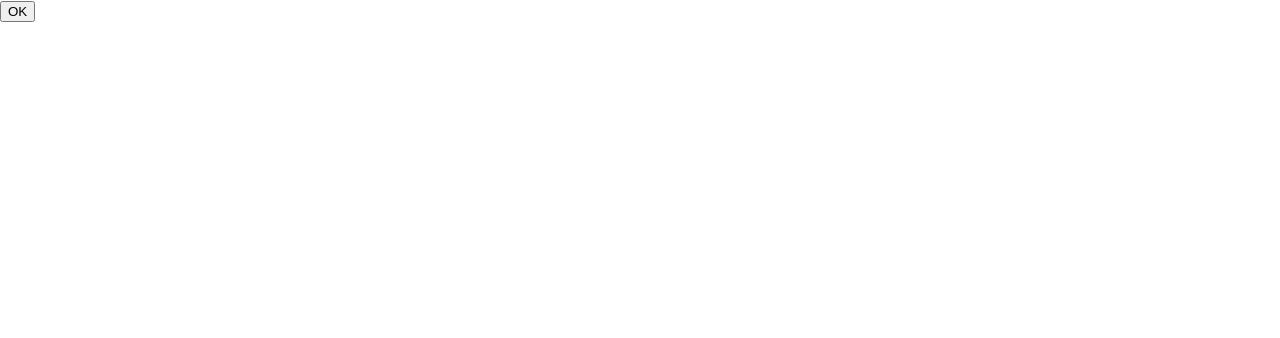
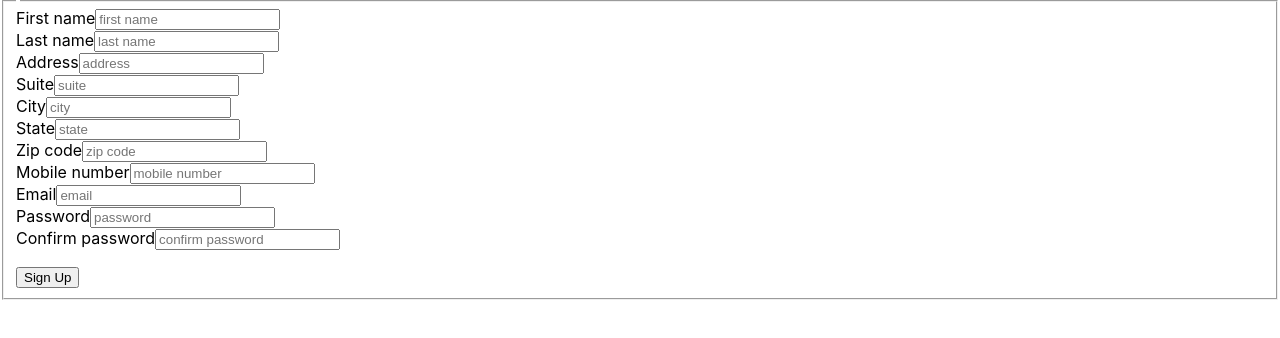
Before and after one commit to jasoncarcamo/pizzeria-template-website, a React (Create React App) app: page /signup in a window 1280 px wide. Shown: the top 338 px of the page. Built offline with nearby package versions, Linux system fonts and the light colour scheme; no server answers.

Commit message:
Initial commit

```diff
--- a/src/App/App.js
+++ b/src/App/App.js
@@ -1,6 +1,10 @@
 import React from 'react';
 import './App.css';
 import AppContext from "../Contexts/AppContext/AppContext";
+import {Route} from "react-router-dom";
+
+import LogIn from "../Components/LogIn/LogIn";
+import SignUp from "../Components/SignUp/SignUp";
 
 class App extends React.Component {
 
@@ -11,7 +15,8 @@ class App extends React.Component {
             <>
 
                 <main>
-                    <button onClick={()=>{ this.context.cartContext.updateCurrentOrder({id: 1, type: "Pasta"})}}>OK</button>
+                    <Route exact path="/login" component={LogIn}></Route>
+                    <Route exact path="/signup" component={SignUp}></Route>
                 </main>
 
             </>
--- a/src/Components/LogIn/LogInForm/LogInForm.js
+++ b/src/Components/LogIn/LogInForm/LogInForm.js
@@ -1,13 +1,92 @@
 import React from "react";
 
 export default class LogIn extends React.Component{
+    constructor(props){
+        super(props);
+        this.state = {
+            email: "",
+            password: "",
+            error: ""
+        };
+    };
+
+    handleInput = (e)=>{
+        this.setState({
+            [e.target.name]: e.target.value
+        });
+    };
+
+    renderLabelName = (name)=>{
+        let newName = name.split("");
+        let upperCaseChar = newName[0].toUpperCase();
+
+        newName[0] = upperCaseChar;
+
+        newName = newName.join("");
+
+        return newName;
+    };
+
+    renderPlaceHolder = (placeholder)=>{
+        return placeholder.split("_").join(" ");
+    }
+
+    renderInputs = ()=>{
+        let inputs;
+
+        inputs = Object.keys(this.state).map((name, index)=>{
+            if(name !== "error"){
+                return (
+                    <div key={index}>
+                        <label htmlFor={`login_${name}`}>{this.renderLabelName(name)}</label>
+                        <input id={`login_${name}`} name={name} value={this.state[name]} onChange={this.handleInput} placeholder={this.renderPlaceHolder(name)}/>
+                    </div>
+                );
+            };
+        });
+
+        return inputs;
+    };
+
+    handleLogIn = (e)=>{
+        e.preventDefault();
+
+        fetch("https://localhost:8000/api/login", {
+            method: "POST",
+            headers: {
+                'content-type': "application/json"
+            },
+            body: JSON.stringify({
+                email: this.state.email,
+                password: this.state.password
+            })
+        })
+            .then( res => {
+                if(!res.ok){
+                    return res.json().then( e => Promise.reject(e));
+                };
+
+                return res.json();
+            })
+            .then( resData => {
+                console.log(resData);
+            })
+            .catch( err => {
+                this.setState({
+                    error: err.error
+                });
+            });
+    }
+
     render(){
         return (
-            <form>
+            <form onSubmit={this.handleLogIn}>
                 <fieldset>
                     <legend></legend>
 
-                    <button>Log In</button>
+                    {this.renderInputs()}
+
+                    <button tyoe="submit">Log In</button>
                 </fieldset>
             </form>
         );
--- /dev/null
+++ b/src/Components/SignUp/SignUp.js
@@ -0,0 +1,12 @@
+import React from "react";
+import SignUpForm from "./SignUpForm/SignUpForm";
+
+export default class SignUp extends React.Component{
+    render(){
+        return (
+            <section id="signup-section">
+                <SignUpForm/>
+            </section>
+        );
+    };
+};
--- /dev/null
+++ b/src/Components/SignUp/SignUpForm/SignUpForm.js
@@ -0,0 +1,152 @@
+import React from "react";
+
+export default class SignUpForm extends React.Component{
+    constructor(props){
+        super(props);
+        this.state = {
+            first_name: "",
+            last_name: "",
+            address: "",
+            suite: "",
+            city: "",
+            state: "",
+            zip_code: "",
+            mobile_number: "",
+            email: "",
+            password: "",
+            confirm_password: "",
+            error: ""
+        };
+    };
+
+    handleInput = (e)=>{
+        this.setState({
+            [e.target.name]: e.target.value
+        });
+    };
+
+    renderLabelName = (name)=>{
+        let newName = name.split("_");
+        let secondSplit = newName[0].split("");
+        let upperCaseChar = newName[0].split("")[0].toUpperCase();
+
+        secondSplit[0] = upperCaseChar;
+
+        secondSplit = secondSplit.join("");
+
+        if(!!newName[1]){
+            secondSplit = secondSplit + " " + newName[1];
+        };
+
+        return secondSplit;
+    }
+
+    renderPlaceHolder = (placeholder)=>{
+        return placeholder.split("_").join(" ");
+    }
+
+    renderInputs = ()=>{
+        let inputs;
+
+        inputs = Object.keys(this.state).map((name, i)=>{
+
+            if(name !== "error"){
+                return (
+                    <div key={i}>
+                        <label htmlFor={`signup_${name}`} key={i}>{this.renderLabelName(name)}</label>
+                        <input id={`signup_${name}`} name={name} value={this.state[name]} onChange={this.handleInput} placeholder={this.renderPlaceHolder(name)}/>
+                    </div>
+                );
+            };
+        });
+
+        return inputs;
+    }
+
+    handleSignUp = (e)=>{
+        e.preventDefault();
+
+        const {
+            first_name,
+            last_name,
+            address,
+            suite,
+            city,
+            state,
+            zip_code,
+            mobile_number,
+            email,
+            password
+        } = this.state;
+
+        const newUser = {
+            first_name,
+            last_name,
+            address,
+            suite,
+            city,
+            state,
+            zip_code,
+            mobile_number,
+            email,
+            password
+        };
+
+        for(const [key, value] of Object.entries(newUser)){
+            if(key !== "suite"){
+                if(value === ""){
+                    const input = document.getElementById(`signup_${key}`);
+
+                    input.style.border = "1px solid red";
+
+                    this.setState({
+                        error: "Missing requirement(s)"
+                    });
+
+                    return;
+
+                };
+            };
+        };
+
+        fetch("https://localhost:8000/api/register", {
+            method: "POST",
+            headers: {
+                'content-type': "application/json",
+            },
+            body: JSON.stringify(newUser)
+        })
+            .then( res => {
+                if(!res.ok){
+                    return res.json().then( e => Promise.reject(e));
+                };
+
+                return res.json();
+            })
+            .then( resData => {
+                console.log(resData);
+            })
+            .catch( err => {
+                this.setState({
+                    error: err.error
+                });
+            });
+    }
+
+    render(){
+
+        return (
+            <form onSubmit={this.handleSignUp}>
+                <fieldset>
+                    <legend></legend>
+
+                    {this.renderInputs()}
+
+                    <p>{this.state.error}</p>
+
+                    <button type="submit">Sign Up</button>
+                </fieldset>
+            </form>
+        )
+    }
+}
--- a/src/Contexts/AppContext/AppContext.js
+++ b/src/Contexts/AppContext/AppContext.js
@@ -14,7 +14,6 @@ export default AppContext;
 export class AppProvider extends React.Component{
 
     componentDidMount(){
-        console.log("App context mounted")
     }
 
     render(){
@@ -27,9 +26,6 @@ export class AppProvider extends React.Component{
             cartContext: this.props.cartContext
         };
 
-        console.log(value)
-        console.log(this.props.ordersContext)
-
         return (
             <AppContext.Provider value={value}>
                 {this.props.children}
--- a/src/Contexts/CartContext/CartContext.js
+++ b/src/Contexts/CartContext/CartContext.js
@@ -43,8 +43,6 @@ export class CartProvider extends React.Component{
             removeCurrentOrder: this.removeCurrentOrder
         };
 
-        console.log(this.props.ordersContext)
-
         return (
             <CartContext.Provider value={value}>
                 {this.props.children}
--- a/src/Contexts/MenuItemsContext/MenuItemsContext.js
+++ b/src/Contexts/MenuItemsContext/MenuItemsContext.js
@@ -17,6 +17,33 @@ export class MenuItemsProvider extends React.Component{
             error: ""
         };
     };
+
+    componentDidMount(){
+        this.fetchMenuItems();
+    }
+
+    fetchMenuItems = ()=>{
+        fetch("http://localhost:8000/api/menu_items", {
+            'content-type': "application/json",
+        })
+            .then( res => {
+                if(!res.ok){
+                    return res.json().then( e => Promise.reject(e));
+                };
+
+                return res.json();
+            })
+            .then( resData => {
+                resData.menuItems.forEach((data, index)=>{
+                    this.addMenuItem(data);
+                })
+            })
+            .catch( err => {
+                this.setState({
+                    error: err.error
+                });
+            });
+    }
 
     // retrieve all menu items
     getMenuItems = ()=>{
@@ -52,11 +79,11 @@ export class MenuItemsProvider extends React.Component{
         const menuItems = this.state.menuItems;
 
         if(menuItems[menuItem.category] === undefined){
-            return;
+            menuItems[menuItem.category] = {};
         };
 
         if(menuItems[menuItem.category][menuItem.id] === undefined){
-            return;
+            menuItems[menuItem.category][menuItem.id] = {};
         };
 
         delete menuItems[menuItem.category][menuItem.id];
@@ -68,6 +95,7 @@ export class MenuItemsProvider extends React.Component{
 
     render(){
         const value = {
+            menuItems: this.state.menuItems,
             getMenuItems: this.getMenuItems,
             addMenuItem: this.addMenuItem,
             updateMenuItem: this.updateMenuItem,
--- a/src/Contexts/OrderItemsContext/OrderItemsContext.js
+++ b/src/Contexts/OrderItemsContext/OrderItemsContext.js
@@ -50,11 +50,11 @@ export class OrderItemsProvider extends React.Component{
         const orderItems = this.state.orderItems;
 
         if(orderItems[orderItem.order_id]=== undefined){
-            return;
+            orderItems[orderItem.order_id] = {};
         };
 
         if(orderItems[orderItem.order_id][orderItem.id] === undefined){
-            return;
+            orderItems[orderItem.order_id][orderItem.id] = {};
         };
 
         delete orderItems[orderItem.order_id][orderItem.id];
--- a/src/Contexts/OrdersContext/OrdersContext.js
+++ b/src/Contexts/OrdersContext/OrdersContext.js
@@ -93,8 +93,6 @@ export class OrdersProvider extends React.Component{
             removeCurrentOrder: this.removeCurrentOrder
         };
 
-        console.log(value)
-
         return (
             <OrdersContext.Provider value={value}>
                 {this.props.children}
```
Also changed, not shown: src/Contexts/ItemIngredientsContext/ItemIngredientsContext.js (+48 -4 lines).
